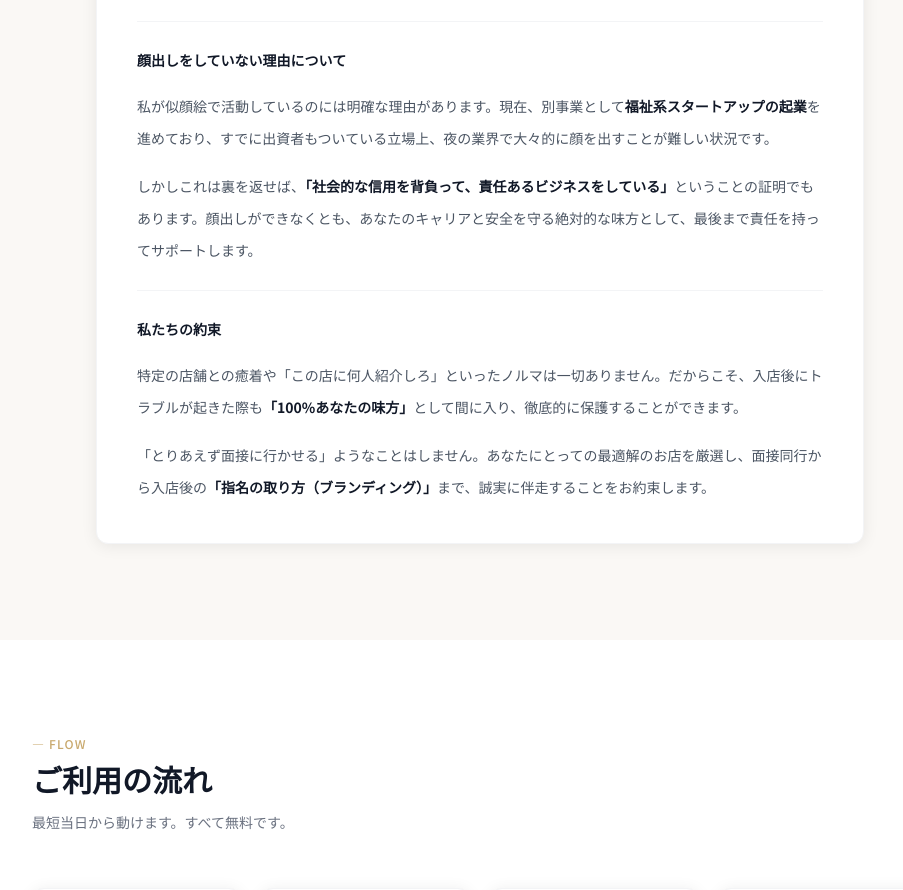
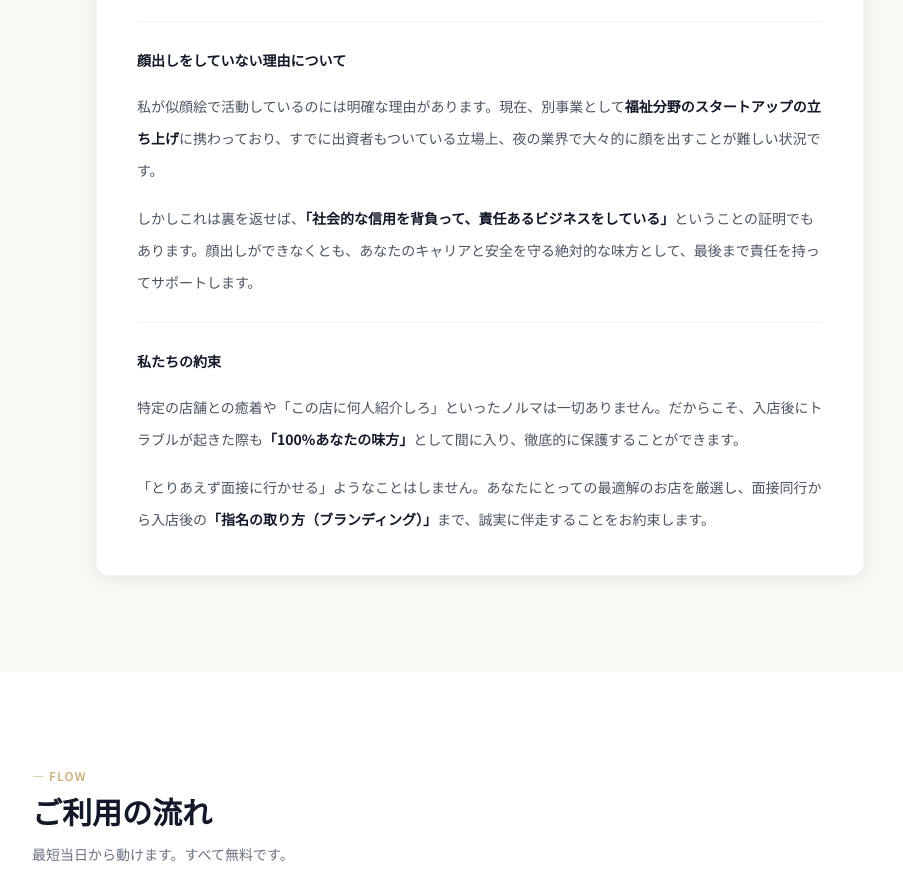
Before and after one commit to takumipoker1-ux/grace-sc, a plain HTML site: page index.html in a window 1280 px wide. Shown: the part 6215-7105 px from the top of the page, without its empty margins (160-1063 px from the left). Drawn offline with nearby package versions, Linux system fonts and the light colour scheme.

Commit message:
auto: update site 2026-04-22 21:06

```diff
--- a/index.html
+++ b/index.html
@@ -662,7 +662,7 @@
           <div>
             <p class="font-serif font-bold text-gray-900 mb-3">顔出しをしていない理由について</p>
             <p>
-              私が似顔絵で活動しているのには明確な理由があります。現在、別事業として<span class="font-bold text-gray-900">福祉系スタートアップの起業</span>を進めており、すでに出資者もついている立場上、夜の業界で大々的に顔を出すことが難しい状況です。
+              私が似顔絵で活動しているのには明確な理由があります。現在、別事業として<span class="font-bold text-gray-900">福祉分野のスタートアップの立ち上げ</span>に携わっており、すでに出資者もついている立場上、夜の業界で大々的に顔を出すことが難しい状況です。
             </p>
             <p class="mt-4">
               しかしこれは裏を返せば、<span class="font-bold text-gray-900">「社会的な信用を背負って、責任あるビジネスをしている」</span>ということの証明でもあります。顔出しができなくとも、あなたのキャリアと安全を守る絶対的な味方として、最後まで責任を持ってサポートします。
```
